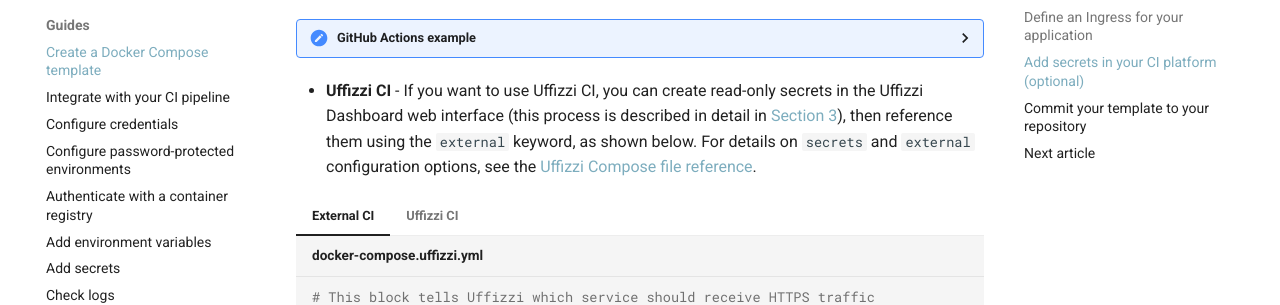
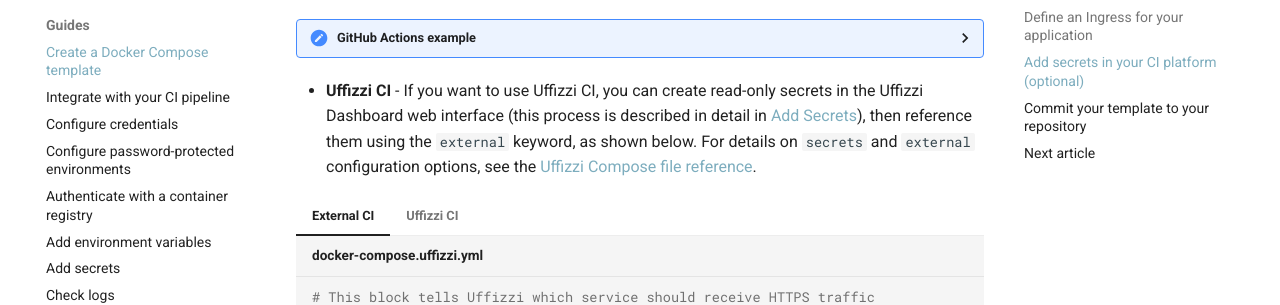
Before and after one commit to UffizziCloud/docs, an MkDocs documentation site: the page built from docs/guides/docker-compose-template.md, in a window 1280 px wide and 900 px high, scrolled down 2339 px. Shown: the part 154-459 px from the top of the window. Built offline with MkDocs 1.6.1 and Material for MkDocs 9.7.7, drawn with Linux system fonts in a browser that asks for light colours; comment, search, counter and statistics services are not loaded.

Commit message:
Update docker-compose-template.md

```diff
--- a/docs/guides/docker-compose-template.md
+++ b/docs/guides/docker-compose-template.md
@@ -104,7 +104,7 @@
 <hr>
 </details>
 
-- **Uffizzi CI** - If you want to use Uffizzi CI, you can create read-only secrets in the Uffizzi Dashboard web interface (this process is described in detail in [Section 3](connect-to-uffizzi-cloud.md)), then reference them using the `external` keyword, as shown below. For details on `secrets` and `external` configuration options, see the [Uffizzi Compose file reference](../references/compose-spec.md#secrets_1).
+- **Uffizzi CI** - If you want to use Uffizzi CI, you can create read-only secrets in the Uffizzi Dashboard web interface (this process is described in detail in [Add Secrets](./secrets/#add-secrets-in-your-ci-platform-optional)), then reference them using the `external` keyword, as shown below. For details on `secrets` and `external` configuration options, see the [Uffizzi Compose file reference](../references/compose-spec.md#secrets_1).
 
 === "External CI"
 
```
